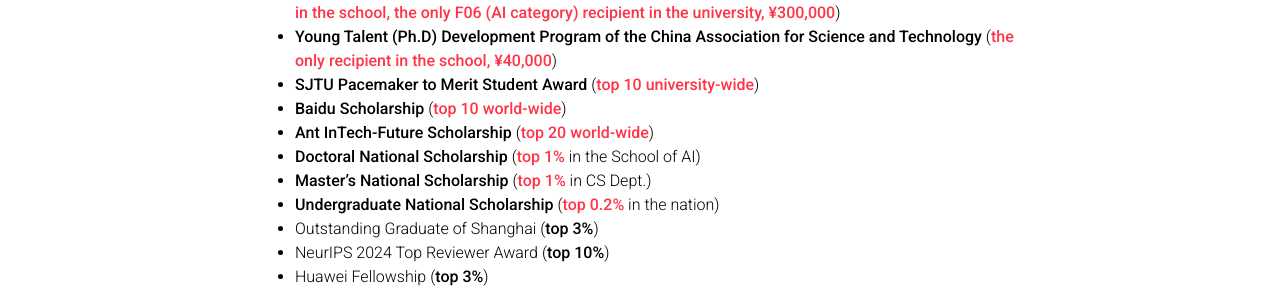
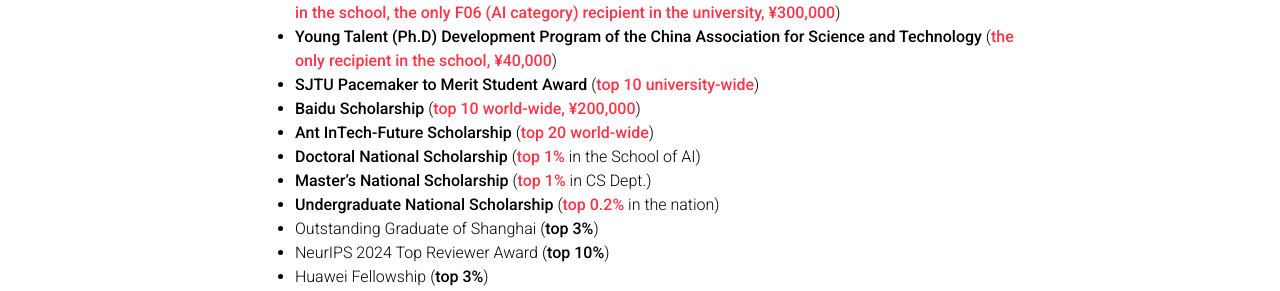
Before and after one commit to yangco-le/yangco-le.github.io, a Jekyll site: the page built from _pages/about.md, in a window 1280 px wide and 900 px high, scrolled down 1745 px. Shown: the part 161-452 px from the top of the window. Built offline with Jekyll 4.4.1, drawn with Linux system fonts in a browser that asks for light colours; full-size pictures stand in for the smaller copies a plugin makes; comment, search, counter and statistics services are not loaded; a style sheet for code colours, icons or effects is not loaded.

Commit message:
Add Baidu Scholarship award amount

```diff
--- a/_pages/about.md
+++ b/_pages/about.md
@@ -62,7 +62,7 @@ Postgraduate period:
 - **Young Scientists (Ph.D) Fund of the National Natural Science Foundation of China** (<strong class="text-danger">the only recipient in the school, the only F06 (AI category) recipient in the university, ¥300,000</strong>)
 - **Young Talent (Ph.D) Development Program of the China Association for Science and Technology** (<strong class="text-danger">the only recipient in the school, ¥40,000</strong>)
 - **SJTU Pacemaker to Merit Student Award** (<strong class="text-danger">top 10 university-wide</strong>)
-- **Baidu Scholarship** (<strong class="text-danger">top 10 world-wide</strong>)
+- **Baidu Scholarship** (<strong class="text-danger">top 10 world-wide, ¥200,000</strong>)
 - **Ant InTech-Future Scholarship** (<strong class="text-danger">top 20 world-wide</strong>)
 - **Doctoral National Scholarship** (<strong class="text-danger">top 1%</strong> in the School of AI)
 - **Master's National Scholarship** (<strong class="text-danger">top 1%</strong> in CS Dept.)
```
